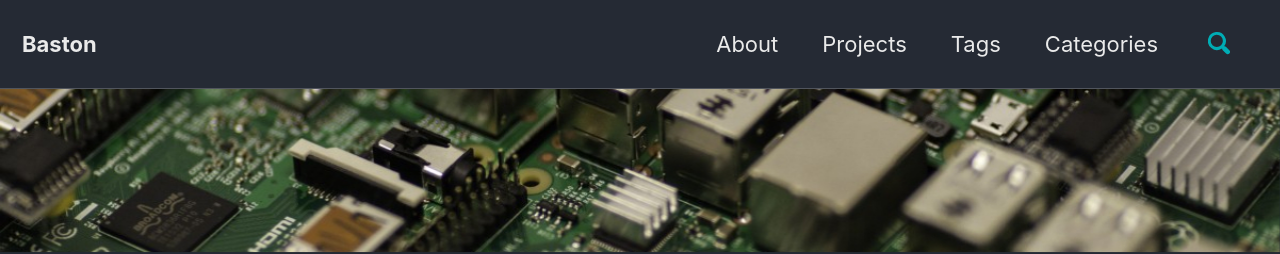
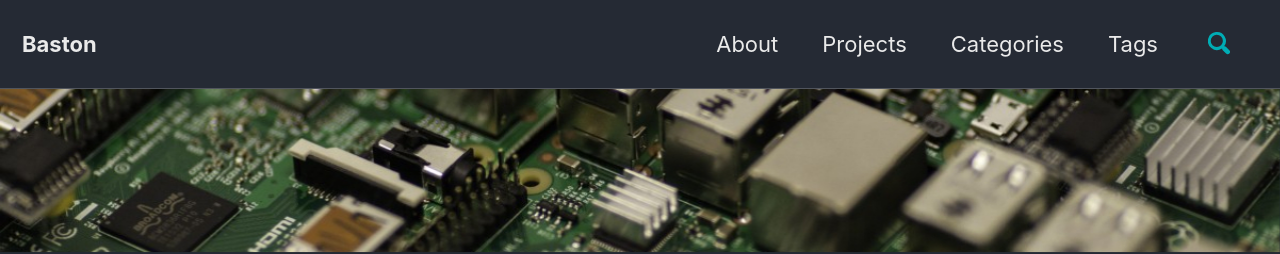
Before and after one commit to CallumBaston/CallumBaston.github.io, a Jekyll site: the page built from index.html, in a window 1280 px wide and 900 px high. Shown: the top 254 px of the window. Built offline with Jekyll 4.4.1, drawn with Linux system fonts in a browser that asks for light colours; cached includes are drawn as plain includes; nearby versions of some CDN libraries; the list of posts is cut into pages by our own code; part of the change alters nothing that is shown.

```diff
--- a/_data/navigation.yml
+++ b/_data/navigation.yml
@@ -1,12 +1,12 @@
-# main links
+
 main:
   - title: "About"
     url: /about/
   - title: "Projects"
     url: /Project/
+  - title: "Categories"
+    url: /categories/
   - title: "Tags"
     url: /tags/
-  - title: "Categories"
-    url: /categories/
   # - title: "Example title"
   #   url: /example_dir/
```
